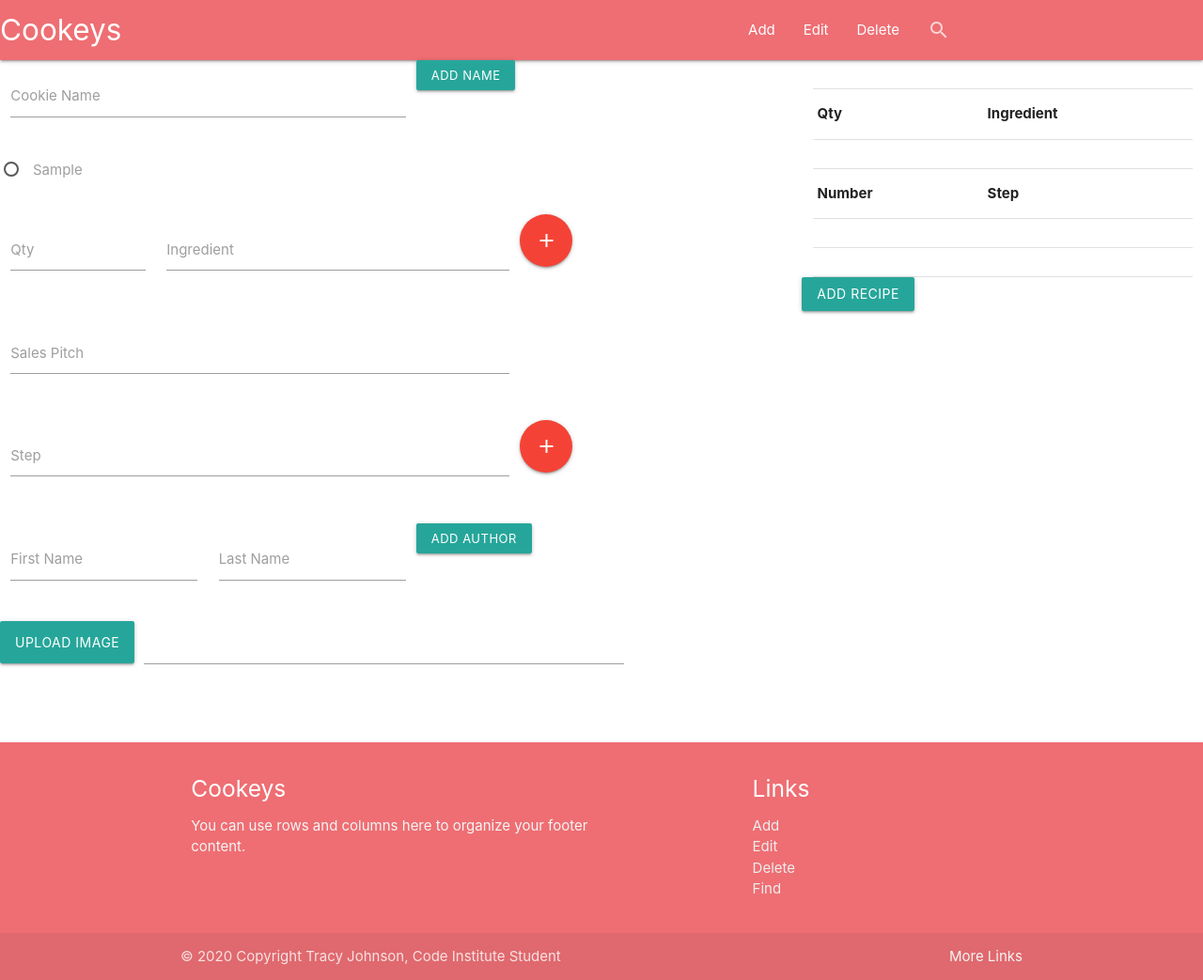
After one commit to tracyjohnson213/cookeys2, a Flask app: page /add_recipe in a window 1280 px wide. The commit adds this page. Shown: the whole page at 94% size. Run offline with Flask 2, Linux system fonts and the light colour scheme; a database or web service that is not in the repository returns one stand-in record (values such as "Sample title"); lists and menus that the app fills with data are empty; some libraries are stand-ins or nearby versions.

Commit message:
add form for add recipe

```diff
--- a/run.py
+++ b/run.py
@@ -1,5 +1,5 @@
 import os
-from flask import Flask, render_template
+from flask import Flask, render_template, redirect, url_for, request
 from flask_pymongo import PyMongo
 
 app = Flask(__name__)
@@ -22,6 +22,21 @@ def get_recipes():
                            title='Recipes')
 
 
+@app.route('/add_recipe')
+def add_recipe():
+    """ render form to input new recipe """
+    return render_template('addrecipe.html',
+                           categories=mongo.db.categories.find())
+
+
+@app.route('/insert_recipe', methods=['POST'])
+def insert_recipe():
+    """ insert recipe into database """
+    recipes = mongo.db.recipes
+    recipes.insert_one(request.form.to_dict())
+    return redirect(url_for('get_recipes'))
+
+
 if __name__ == '__main__':
     app.run(
         host=os.getenv('IP', '0.0.0.0'),
--- /dev/null
+++ b/templates/addrecipe.html
@@ -0,0 +1,169 @@
+<!DOCTYPE html>
+{% extends 'base.html' %} {% block content %}
+
+<div class="row">
+  <form class="col s8" action="{{ url_for('insert_recipe')}}" method="POST">
+    <div class="row">
+      <div class="col">
+        <div class="row">
+          <div class="input-field col s8">
+            <input
+              id="cookie_name"
+              name="cookie_name"
+              type="text"
+              class="validate"
+            />
+            <label for="cookie_name">Cookie Name</label>
+          </div>
+          <a
+            class="waves-effect waves-light btn-small"
+            onclick="copycookiename()"
+            >Add Name</a
+          >
+        </div>
+        <div class="row">
+          <p>
+            {% for cat in categories %}
+            <label>
+              <input
+                class="with-gap"
+                name="category_name"
+                id="category"
+                type="radio"
+              />
+              <span>{{cat.recipe_category.capitalize()}}</span>
+            </label>
+            {% endfor %}
+          </p>
+        </div>
+        <div class="row">
+          <div class="input-field col s3">
+            <textarea
+              id="qty"
+              name="qty"
+              class="materialize-textarea"
+            ></textarea>
+            <label for="qty">Qty</label>
+          </div>
+          <div class="input-field col s7">
+            <textarea
+              id="ingredient"
+              name="ingredient"
+              class="materialize-textarea"
+            ></textarea>
+            <label for="ingredient">Ingredient</label>
+          </div>
+          <a
+            onclick="addtoingredienttable()"
+            class="btn-floating btn-large waves-effect waves-light red"
+            ><i class="material-icons">add</i></a
+          >
+        </div>
+        <div class="row">
+          <div class="input-field col s10">
+            <textarea
+              id="summary"
+              name="summary"
+              class="materialize-textarea"
+            ></textarea>
+            <label for="summary">Sales Pitch</label>
+          </div>
+        </div>
+        <div class="row">
+          <div class="input-field col s10">
+            <textarea
+              id="steps"
+              name="steps"
+              class="materialize-textarea"
+            ></textarea>
+            <label for="steps">Step</label>
+          </div>
+          <a
+            onclick="addtostepstable()"
+            class="btn-floating btn-large waves-effect waves-light red"
+            ><i class="material-icons">add</i></a
+          >
+        </div>
+        <div class="row">
+          <div class="input-field col s4">
+            <input
+              id="firstname"
+              name="firstname"
+              type="text"
+              class="validate"
+              required
+            />
+            <label for="firstname">First Name</label>
+          </div>
+          <div class="input-field col s4">
+            <input
+              id="lastname"
+              name="lastname"
+              type="text"
+              class="validate"
+              required
+            />
+            <label for="lastname">Last Name</label>
+          </div>
+          <a class="waves-effect waves-light btn-small" onclick="copyauthor()"
+            >Add Author</a
+          >
+        </div>
+        <div class="row">
+          <div class="file-field input-field">
+            <div class="btn">
+              <span>Upload Image</span>
+              <input type="file" />
+            </div>
+            <div class="file-path-wrapper">
+              <input
+                class="file-path validate"
+                name="image_source"
+                type="text"
+              />
+            </div>
+          </div>
+        </div>
+      </div>
+    </div>
+  </form>
+  <div class="col s4">
+    <table>
+      <tbody>
+        <tr id="cookie_name_in_table">
+          <td colspan="2"></td>
+        </tr>
+
+        <tr>
+          <th>Qty</th>
+          <th>Ingredient</th>
+        </tr>
+
+        <tr>
+          <td id="qty_in_table"></td>
+          <td id="ingredient_in_table"></td>
+        </tr>
+
+        <tr id="steps_table">
+          <th>Number</th>
+          <th>Step</th>
+        </tr>
+
+        <tr>
+          <td></td>
+          <td id="steps_in_table"></td>
+        </tr>
+
+        <tr>
+          <td id="firstname_in_table"></td>
+          <td id="lastname_in_table"></td>
+        </tr>
+      </tbody>
+    </table>
+    <div class="row">
+      <a type="submit" class="waves-effect waves-light btn">Add Recipe</a>
+    </div>
+  </div>
+</div>
+
+{% endblock %}
--- a/templates/base.html
+++ b/templates/base.html
@@ -33,7 +33,7 @@
       <div class="nav-wrapper">
         <a href="#" class="brand-logo">Cookeys</a>
         <ul id="nav-mobile" class="right hide-on-med-and-down">
-          <li><a href="#">Add</a></li>
+          <li><a href="{{url_for('add_recipe')}}">Add</a></li>
           <li><a href="#">Edit</a></li>
           <li><a href="#">Delete</a></li>
           <li>
@@ -67,7 +67,7 @@
           <div class="col l4 offset-l2 s12">
             <h5 class="white-text">Links</h5>
             <ul>
-              <li><a class="grey-text text-lighten-3" href="#">Add</a></li>
+              <li><a class="grey-text text-lighten-3" href="{{url_for('add_recipe')}}">Add</a></li>
               <li><a class="grey-text text-lighten-3" href="#!">Edit</a></li>
               <li><a class="grey-text text-lighten-3" href="#!">Delete</a></li>
               <li><a class="grey-text text-lighten-3" href="#!">Find</a></li>
@@ -89,6 +89,47 @@
     <!-- Compiled and minified JavaScript -->
     <script src="{{url_for('static', filename='vendor/js/materialize.min.js')}}"></script>
 
+    <script type="text/javascript">
+        // scripts for add recipe form
+      function copycookiename() {
+        // takes inputted cookie name and copies to table
+        var n = document.getElementById("cookie_name").value;
+        document.getElementById("cookie_name_in_table").innerHTML = n;
+        document.getElementById("cookie_name").value = "";
+      }
+      function addtoingredienttable() {
+        // takes qty and ingredient input to fill ingredient_table
+        var q = document.getElementById("qty").value;
+        document.getElementById("qty_in_table").innerHTML = q;
+        document.getElementById("qty").value = "";
+        var i = document.getElementById("ingredient").value;
+        document.getElementById("ingredient_in_table").innerHTML = i;
+        document.getElementById("ingredient").value = "";
+      }
+      function addtostepstable() {
+        // takes steps input to fill steps_table
+        var s = document.getElementById("steps").value;
+        document.getElementById("steps_in_table").innerHTML = s;
+        document.getElementById("steps").value = "";
+      }
+      function copyfirstname() {
+        // takes inputted first and last names and copies to table
+        var f = document.getElementById("firstname").value;
+        document.getElementById("firstname_in_table").innerHTML = f;
+        document.getElementById("firstname").value = "";
+      }
+      function copylastname() {
+        // takes inputted first and last names and copies to table
+        var l = document.getElementById("lastname").value;
+        document.getElementById("lastname_in_table").innerHTML = l;
+        document.getElementById("lastname").value = "";
+      }
+      function copyauthor(){
+          copyfirstname();
+          copylastname();
+      }
+    </script>
+
 
 </body>
 
```
